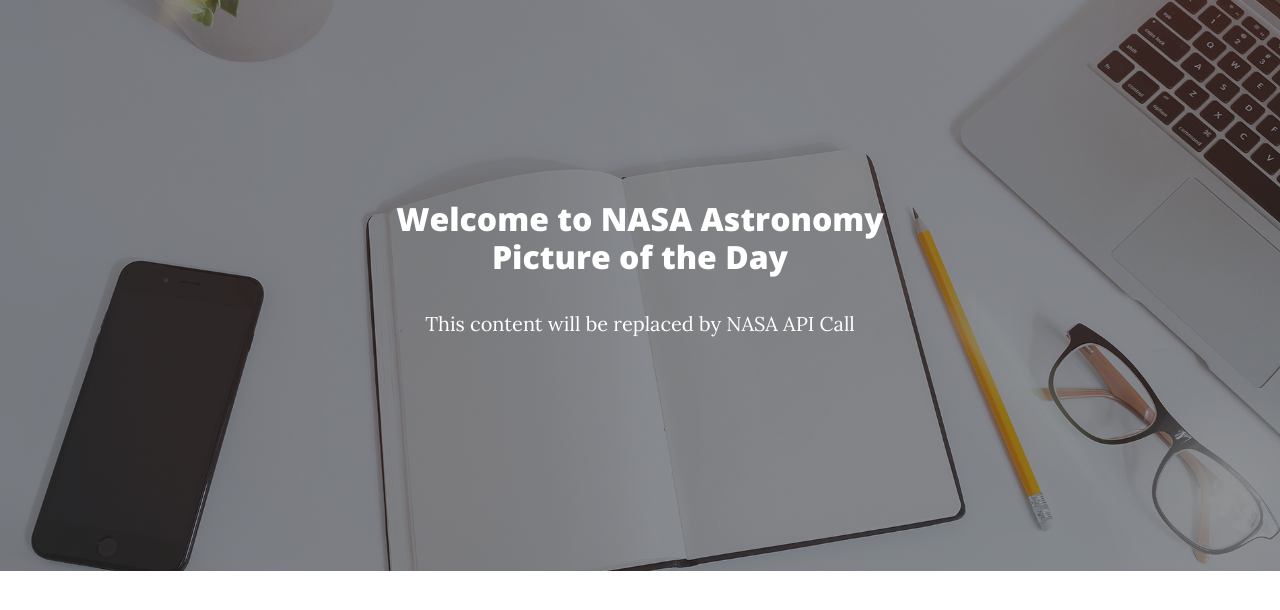
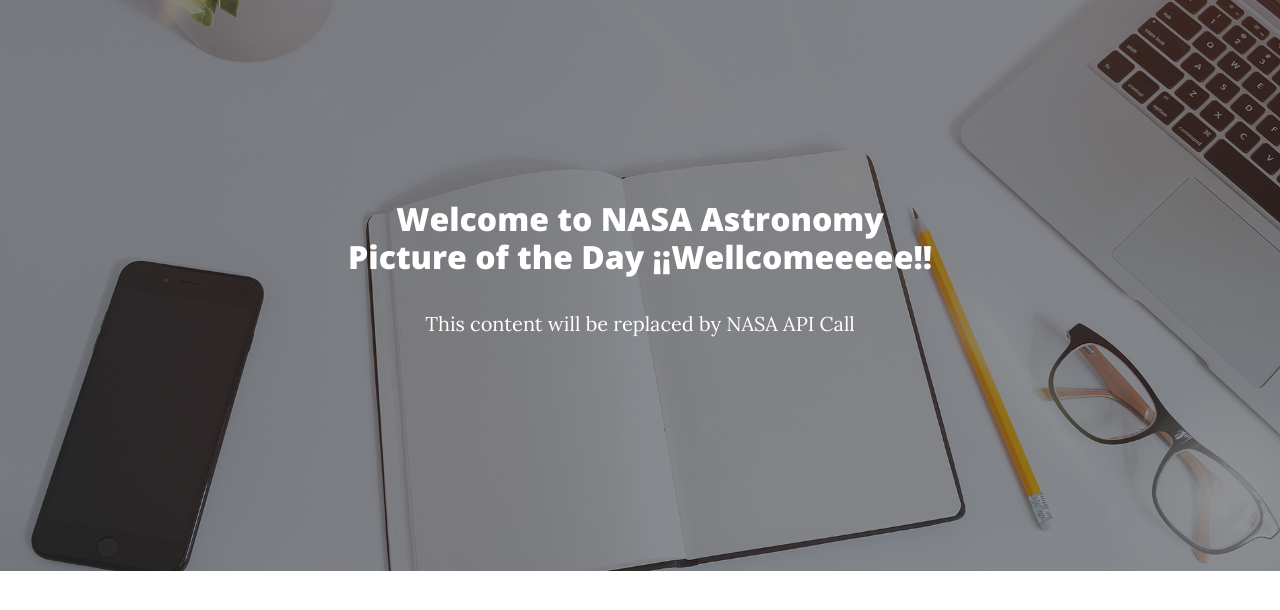
Before and after one commit to melasoti/nasapicoftheday, a plain HTML site: page index.html in a window 1280 px wide. Drawn offline with nearby package versions, Linux system fonts and the light colour scheme; no server answers.

Commit message:
Acabo de cambiar el titulo de la Webpage

```diff
--- a/index.html
+++ b/index.html
@@ -22,7 +22,7 @@
                 <div class="row gx-4 gx-lg-5 justify-content-center">
                     <div class="col-md-10 col-lg-8 col-xl-7">
                         <div class="site-heading">
-                            <h2>Welcome to NASA Astronomy Picture of the Day</h2>
+                            <h2>Welcome to NASA Astronomy Picture of the Day ¡¡Wellcomeeeee!!</h2>
                             <p id="pic_text">This content will be replaced by NASA API Call</p>
                         </div>
                     </div>
```
